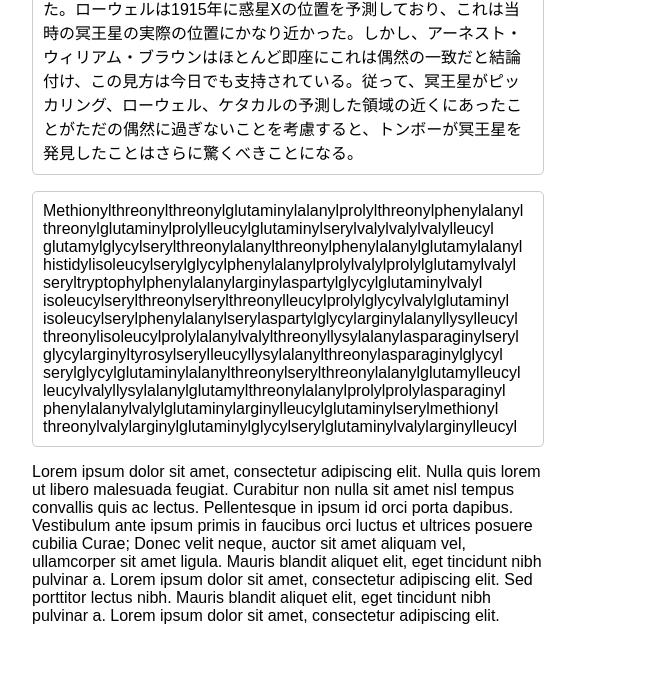
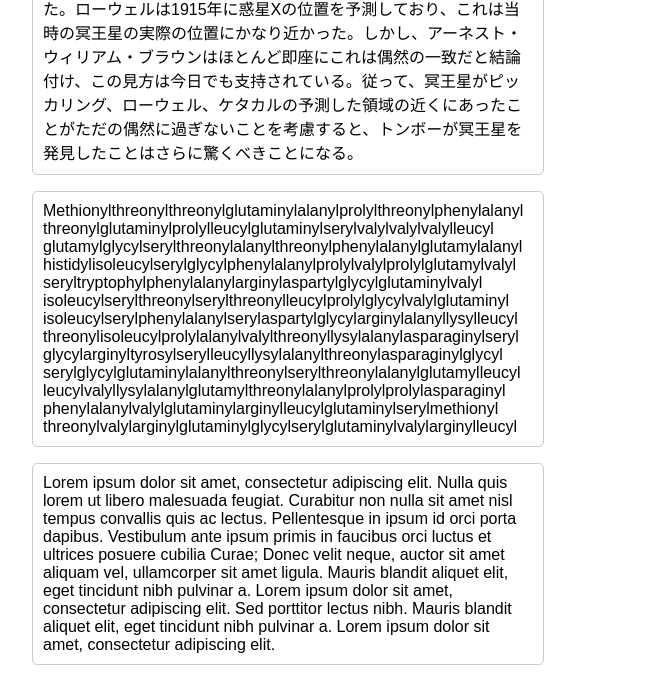
Before and after one commit to nzambello/ellipsed, a website: page index.html in a window 1280 px wide. Shown: the part 760-1448 px from the top of the page, without its empty margins (96-758 px from the left). Drawn offline with Linux system fonts and the light colour scheme.

Commit message:
updated example

```diff
--- a/example/index.css
+++ b/example/index.css
@@ -17,7 +17,8 @@ body {
   max-height: 100px;
 }
 
-.text p {
+.text p,
+.text-root p {
   border: 1px solid #ccc;
   border-radius: 5px;
   padding: 10px;
--- a/index.html
+++ b/index.html
@@ -73,7 +73,7 @@
         <div class="view-on-github">
             <a class="btn" href="https://github.com/nzambello/ellipsed" title="View on GitHub">
                 <span>
-                    <img src="https://assets-cdn.github.com/images/modules/logos_page/GitHub-Mark.png" alt="GitHub logo">
+                    <img src="https://github.githubassets.com/images/modules/logos_page/GitHub-Mark.png" alt="GitHub logo">
                 </span>
                 <span>View on GitHub</span>
             </a>
```
